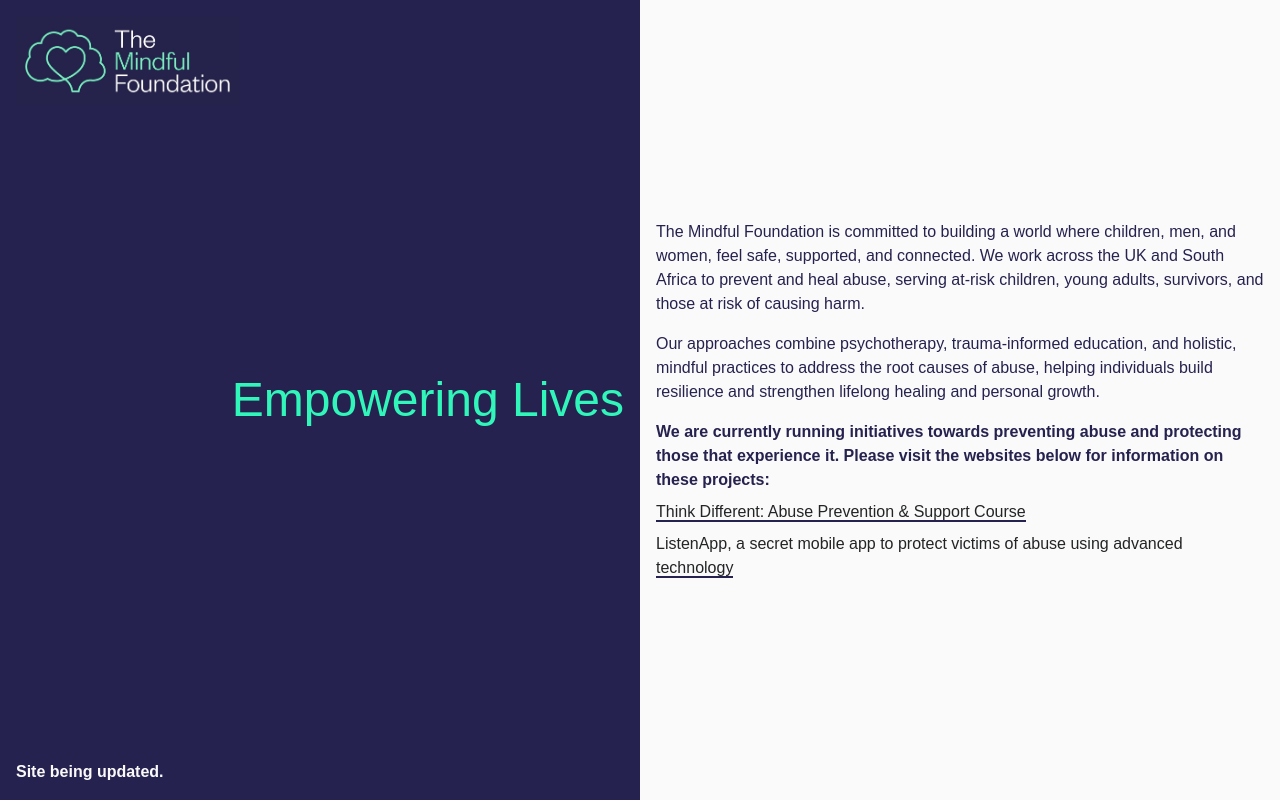
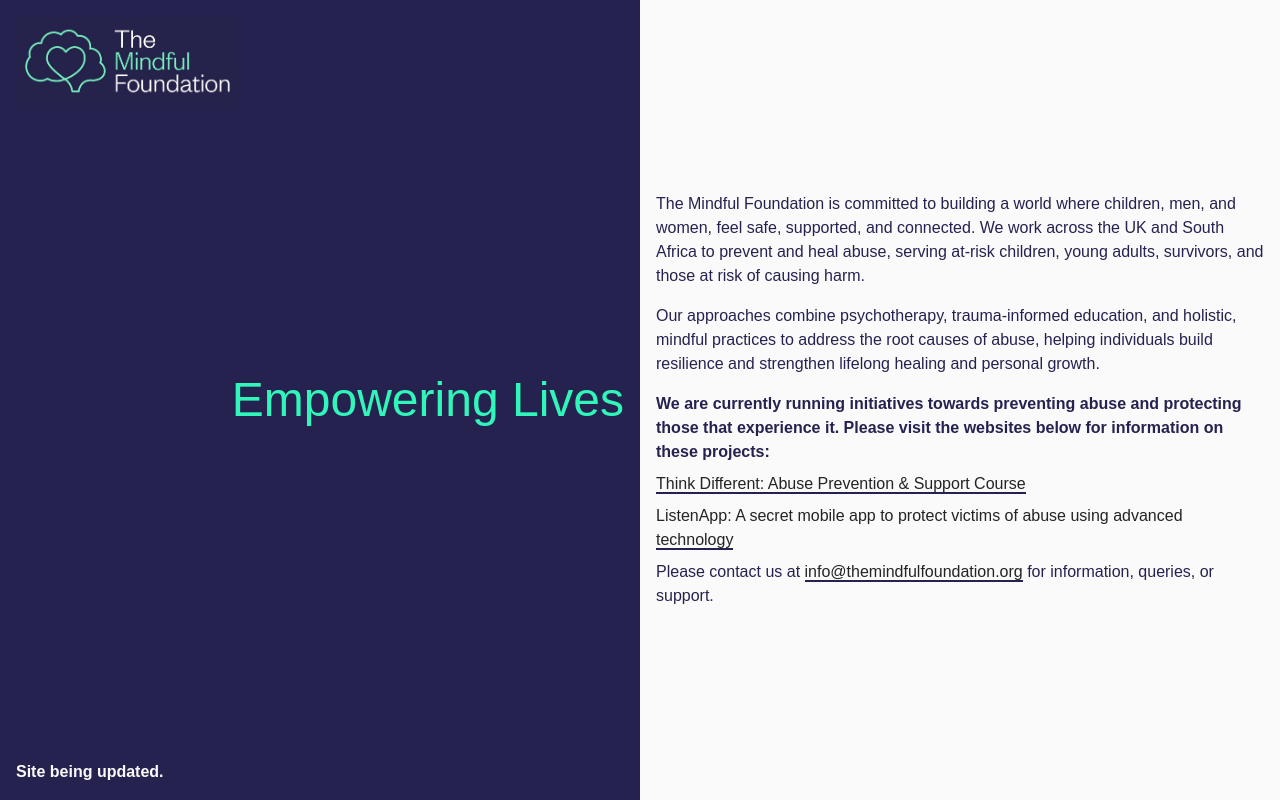
Before and after one commit to camtaliadoros/mindful-foundation-landing, a Next.js app: page / in a window 1280 px wide. Built offline with nearby package versions, Linux system fonts and the light colour scheme.

Commit message:
contact details

```diff
--- a/src/app/page.tsx
+++ b/src/app/page.tsx
@@ -63,11 +63,21 @@
                 href='https://listenapp.org/'
                 target='_blank'
               >
-                ListenApp, a secret mobile app to protect victims of abuse using
+                ListenApp: A secret mobile app to protect victims of abuse using
                 advanced technology
               </Link>
             </li>
           </ul>
+          <p>
+            Please contact us at{' '}
+            <Link
+              className='font-groteskMedium link hover:text-mf-green  transition'
+              href='mailto:info@themindfulfoundation.org'
+            >
+              info@themindfulfoundation.org
+            </Link>{' '}
+            for information, queries, or support.
+          </p>
         </div>
       </div>
       <div className='bg-mf-blue lg:flex items-end hidden'>
```
